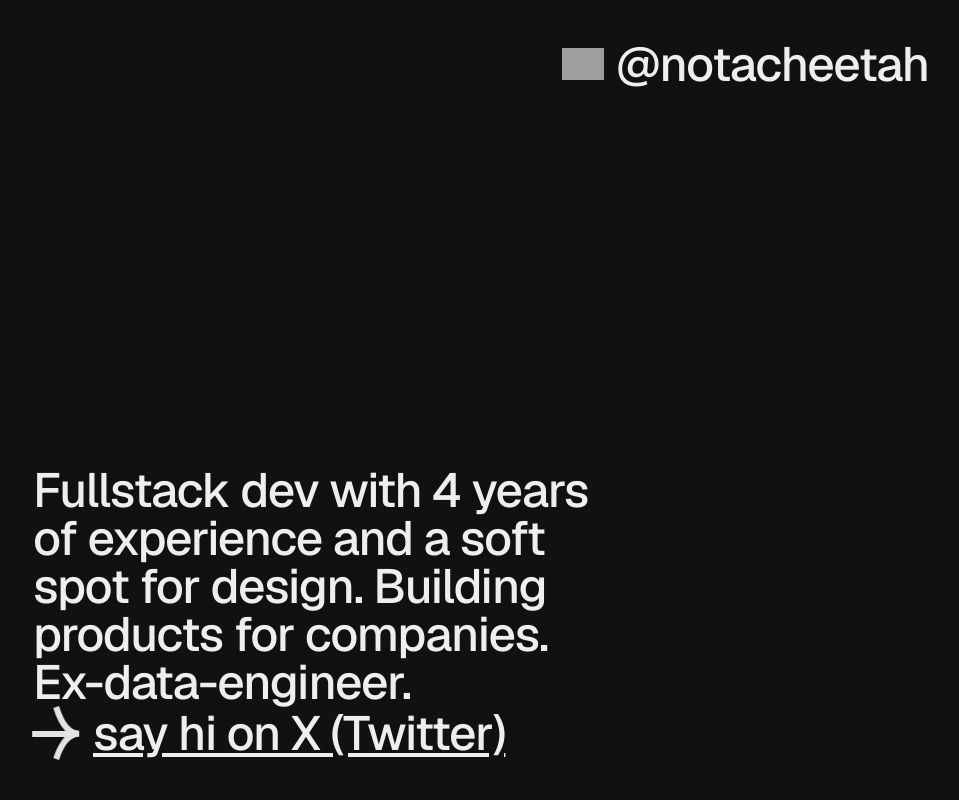
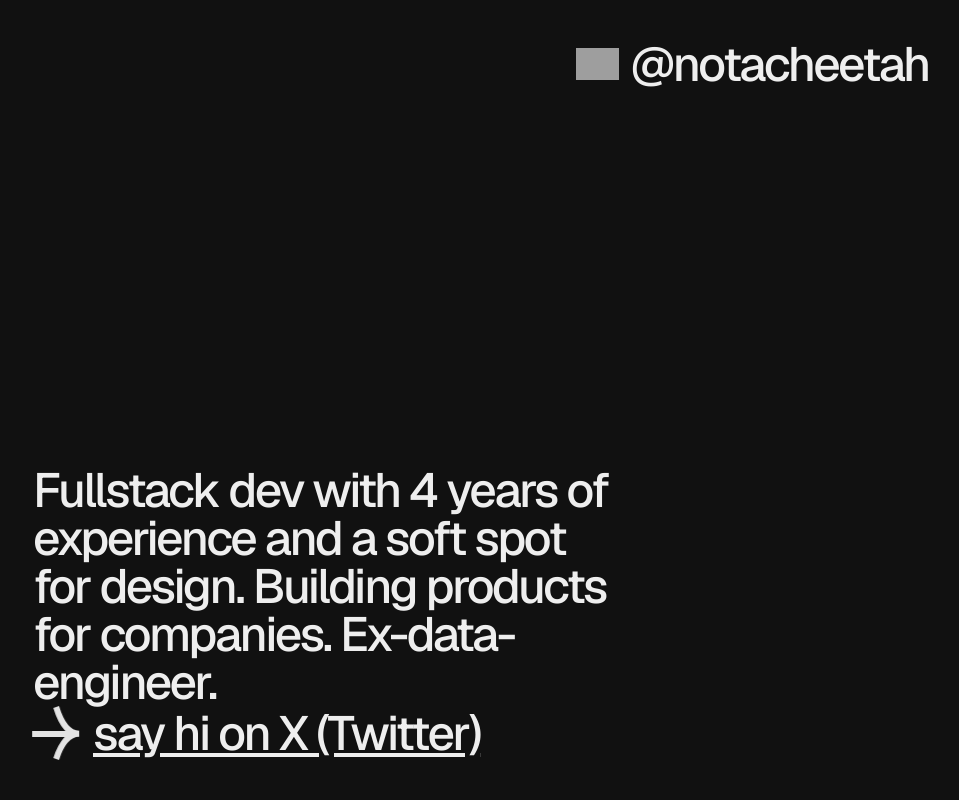
Before and after one commit to fulopkovacs/horizontal-scroll-text-effect, a Next.js app: page /v3 in a window 1280 px wide. Shown: the top 800 px of the page, without its empty margins (159-1118 px from the left). Built offline with nearby package versions, Linux system fonts and the light colour scheme; grey boxes are pictures that could not be loaded.

Commit message:
Adjust the tracking for the titles

```diff
--- a/src/components/typography.tsx
+++ b/src/components/typography.tsx
@@ -11,7 +11,7 @@ export function Title({
   return (
     <p
       className={cn(
-        "text-5xl font-medium tracking-tight text-gray12",
+        "text-5xl font-medium tracking-tighter text-gray12",
         className
       )}
     >
```
